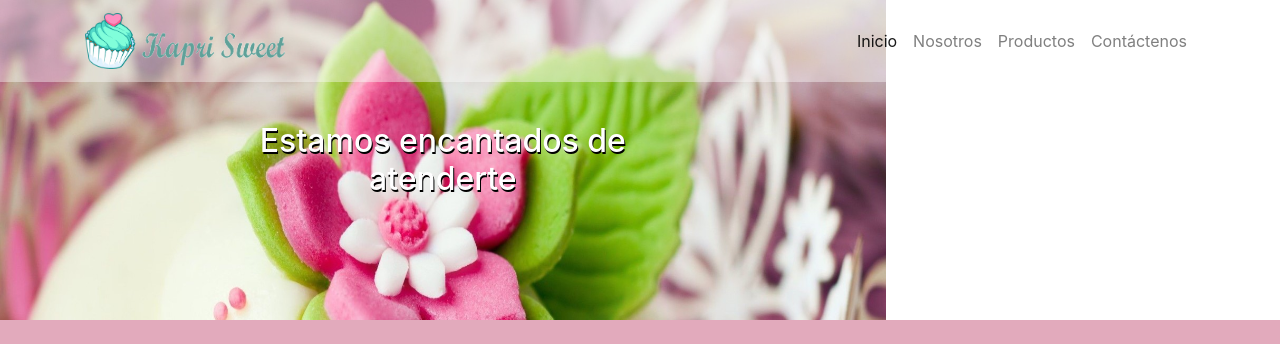
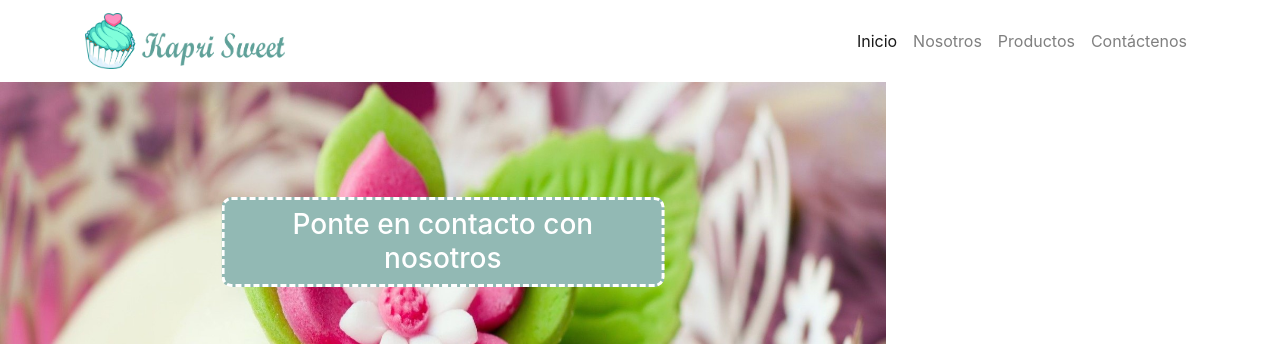
Before and after one commit to Omeagle/Kaprisweet, a PHP site: page /contactos.php in a window 1280 px wide. Shown: the top 344 px of the page. Run offline with PHP 8.4, Linux system fonts and the light colour scheme; some libraries are stand-ins or nearby versions.

Commit message:
cambios de estilos

```diff
--- a/contactos.php
+++ b/contactos.php
@@ -13,7 +13,7 @@ if($_SERVER['REQUEST_METHOD']=='POST'){
 
 <section class="banner_contact">
         <img src="img/bannercontact.jpg" alt="Banner">
-        <h2>Estamos encantados de atenderte</h2>
+        <h3>Ponte en contacto con nosotros</h3>
 
 </section>
 
--- a/css/style.css
+++ b/css/style.css
@@ -13,12 +13,12 @@
 }
 
 .separador2{
-    background-color: rgb(146, 185, 180);
+    background-color: rgb(146, 185, 180,0.8);
     height: 3vh;
 }
 
 .separador{
-    background-color: rgb(226, 170, 188);
+    background-color: rgb(226, 170, 188,0.8);
     height: 3vh;
 }
 
@@ -120,13 +120,18 @@
     width: 100%;
 }
 
-.banner_contact h2{
+.banner_contact h3{
     color: rgb(255, 255, 255);
-    text-shadow: 1px 2px rgb(0, 0, 0);
+    background-color: rgb(146, 185, 180);
+    padding: 0.3em 0.3em 0.3em 0.3em;
     position: absolute;
     top: 50%;
     left: 50%;
     transform: translate(-50%, -50%);
+    border-radius: 10px;
+    border-style: dashed;
+
+
 
 
 }
--- a/includes/header.php
+++ b/includes/header.php
@@ -18,7 +18,7 @@
 </head>
 <body>
     <!-- Menu -->
-    <nav class="navbar fixed-top navbar-expand-lg navbar-light ">
+    <nav class="navbar navbar-expand-lg navbar-light ">
         <div class="container">
         <a class="navbar-brand d-none d-lg-block" href="Index.php">
               <img src="img/Logotipo.png" width="200vh"   alt="logo">
--- a/nosotros.php
+++ b/nosotros.php
@@ -5,7 +5,7 @@ include("includes/header.php");
 
 <section class="banner_contact">
         <img src="img/bannernosotros.jpg" alt="Banner">
-        <h2>Nuestra Historia</h2>
+        <h3>Nuestra Historia</h3>
 
 </section>
 
```
